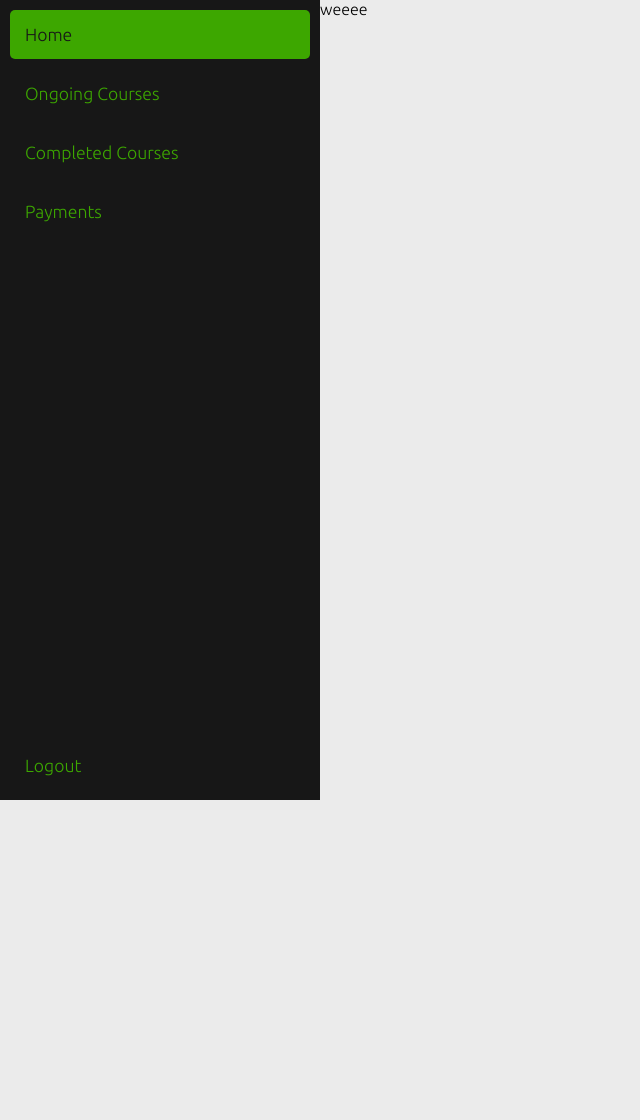
After one commit to DelivceNdegwa/OnlineCourses, a Django app: page /customer/home/ in a window 1280 px wide. The commit adds this page. Shown: the whole page, without its empty margins (0-640 px from the left). Run offline with Django 4.2, Linux system fonts and the light colour scheme; some libraries are stand-ins or nearby versions.

Commit message:
Setup dashboard

```diff
--- /dev/null
+++ b/customer/static/css/dashboard.css
@@ -0,0 +1,83 @@
+@import url('https://fonts.googleapis.com/css2?family=Ubuntu:wght@300;700&display=swap');
+@import url('https://fonts.googleapis.com/css2?family=PT+Sans:wght@400;700&display=swap');
+
+:root{
+    --primary-color: rgb(23, 23, 23);
+    --secondary-color: #3da700;/*#44b901;#5ada10*/
+    --secondary-color-brighter:#4dd100;
+    --primary-variant: #EBEBEB;
+    --secondary-variant: rgb(0, 20, 44);
+    --secondary-variant-brighter: rgb(11, 35, 65);
+
+    --default-font: 'Ubuntu', sans-serif;
+    --variant-font: 'PT Sans', sans-serif;
+
+    --heading-weight: 900;
+    --title-weight:700;
+    --smaller-title-weight:500;
+
+    --btn-border-radius: 10px;
+    --card-border-radius: 10px;
+    --search-border-radius: 10px;
+    --image-border-radius: 15px;
+}
+*{
+    margin:0;
+    padding:0;
+    box-sizing: border-box;
+    font-family: var(--default-font);
+    border-style: none;
+}
+
+body{
+    background-color: var(--primary-variant);
+}
+
+
+.sidebar{
+    position: fixed;
+    background-color: var(--primary-color);
+    left: 0;
+    top: 0;
+    bottom:0;
+    width: 25vw;
+    overflow: none;
+}
+
+.sidebar ul{
+    height: 100%;
+}
+
+.sidebar ul .sidebar-item-bottom{
+    position: absolute;
+    bottom: 0;
+    margin-bottom: 10px;
+    right: 0;
+    left: 0;
+}
+
+.sidebar ul li{
+    margin: 10px;
+}
+
+.sidebar ul li a{
+    display: block !important;
+    text-decoration: none;
+    color: var(--secondary-color);
+    padding: 15px 15px;
+    border-radius: 5px;
+    font-weight: 500;
+    font-size: 1.1rem;
+}
+
+.sidebar ul li .active, .sidebar ul li a:hover{
+    background-color: var(--secondary-color) !important;
+    color: var(--primary-color) !important;
+}
+
+.dashboard-content{
+    position: absolute;
+    left: 25vw;
+    top: 0;
+    height:140vh;
+}
--- /dev/null
+++ b/customer/urls.py
@@ -0,0 +1,7 @@
+from django.urls import path
+from . import views
+
+app_name="customer"
+urlpatterns = [
+    path('home/', views.home, name="home")
+]
--- a/customer/views.py
+++ b/customer/views.py
@@ -1,3 +1,4 @@
 from django.shortcuts import render
 
-# Create your views here.
+def home(request):
+    return render(request, "dashboard/customer/home.html")
--- a/online_courses/urls.py
+++ b/online_courses/urls.py
@@ -25,6 +25,7 @@ urlpatterns = [
     path('', include('frontend.urls')),
     path('courses/', include('courses.urls')),
     path('auth/', include('users.urls')),
+    path('customer/', include('customer.urls'))
 ]
 urlpatterns += static(settings.MEDIA_URL, document_root=settings.MEDIA_ROOT)
 urlpatterns += static(settings.STATIC_URL, document_root=settings.STATIC_ROOT)
--- a/templates/basefiles/dashboard.html
+++ b/templates/basefiles/dashboard.html
@@ -1,13 +1,35 @@
+{% load static %}
 <!DOCTYPE html>
 <html lang="en">
 <head>
     <meta charset="UTF-8">
     <meta name="viewport" content="width=device-width, initial-scale=1.0">
     <title>{% block title %}dashboard{% endblock %}</title>
+    <link rel="stylesheet" href="{% static 'css/dashboard.css' %}" type="text/css">
     {% block css %}{% endblock %}
 </head>
-<body>
-    {% block content %}{% endblock %}
-    {% block js %}{% endblock %}
-</body>
+    <body>
+        <!--
+            ADMIN DASHBOARD SUMMARY
+            1. Home- Contains a summary of current courses and the enrollments, course reviews from the highest, current settings, current categories and number of courses under it
+            2. Course categories: View all categories in table, have option to add, or view specific category
+            3. All courses, listed in categories dropdown eg: all, category1, category2 ...
+            4. Subscriptions: Users that have subsrcibed & those that have not
+            5. Any messages and inquiries
+            6. System Settings
+
+            STUDENT DASHBOARD SUMMARY
+            1. Home- Contains student's courses, and progress
+            2. Ongoing courses
+            3. Completed courses
+            4. Payment receipts
+            3. Logout
+
+        -->
+        {% include "dashboard/components/students_sidebar.html" %}
+        <div class="dashboard-content">
+            {% block content %}{% endblock %}
+        </div>
+        {% block js %}{% endblock %}
+    </body>
 </html>
--- a/templates/components/nav.html
+++ b/templates/components/nav.html
@@ -1,3 +1,4 @@
+{% load static %}
 <nav class="navbar navbar-expand-lg">
     <div class="container-fluid">
         <div class="row w-100">
--- a/templates/components/sidebar.html
+++ b/templates/components/sidebar.html
@@ -0,0 +1,3 @@
+<div class="sidebar">
+    {% block content %}{% endblock %}
+</div>
--- /dev/null
+++ b/templates/dashboard/components/admin_sidebar.html
@@ -0,0 +1,6 @@
+{% extends "components/sidebar.html" %}
+
+
+{% block content %}
+
+{% endblock %}
--- /dev/null
+++ b/templates/dashboard/components/students_sidebar.html
@@ -0,0 +1,22 @@
+{% extends "components/sidebar.html" %}
+
+
+{% block content %}
+    <ul>
+        <li>
+            <a href="#" class="active">Home</a>
+        </li>
+        <li>
+            <a href="#">Ongoing Courses</a>
+        </li>
+        <li>
+            <a href="#">Completed Courses</a>
+        </li>
+        <li>
+            <a href="#">Payments</a>
+        </li>
+        <li class="sidebar-item-bottom">
+            <a href="#">Logout</a>
+        </li>
+    </ul>
+{% endblock %}
--- /dev/null
+++ b/templates/dashboard/customer/completed_courses.html
@@ -0,0 +1,6 @@
+{% extends "basefiles/dashboard.html" %}
+{% block title %}Home{% endblock %}
+
+{% block content %}
+<h1>Whoa</h1>
+{% endblock %}
--- /dev/null
+++ b/templates/dashboard/customer/home.html
@@ -0,0 +1,6 @@
+{% extends "basefiles/dashboard.html" %}
+{% load static %}
+{% block content %}
+weeee
+
+{% endblock %}
--- a/users/views.py
+++ b/users/views.py
@@ -70,7 +70,7 @@ def login_view(request):
             if user is not None:
                 login(request, user)
                 authentication_error = False
-                return redirect("frontend:home")
+                return redirect("customer:home")
     else:
         authentication_error = False
 
```
Also changed, not shown: courses/models.py (+35 -1 lines), courses/migrations/0008_systemsettings.py (added), courses/migrations/0009_profile_instructor_alter_course_instructor.py (added), templates/dashboard/customer/ongoing_courses.html (added), templates/dashboard/customer/payments.html (added).
